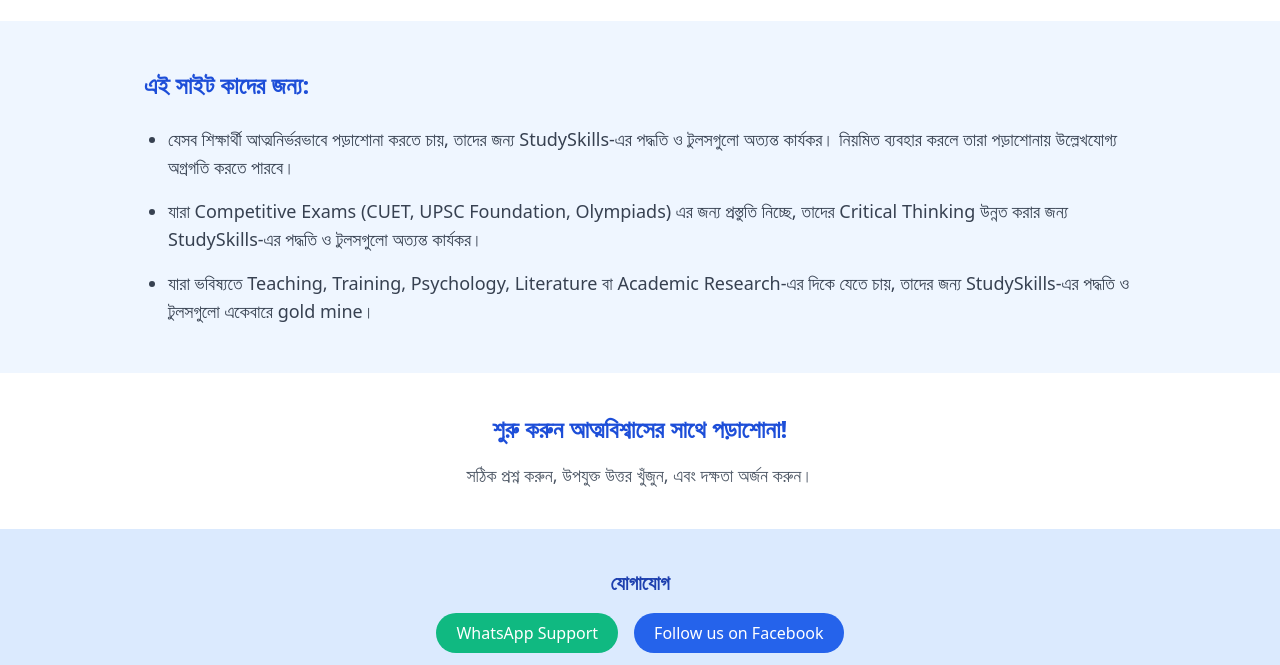
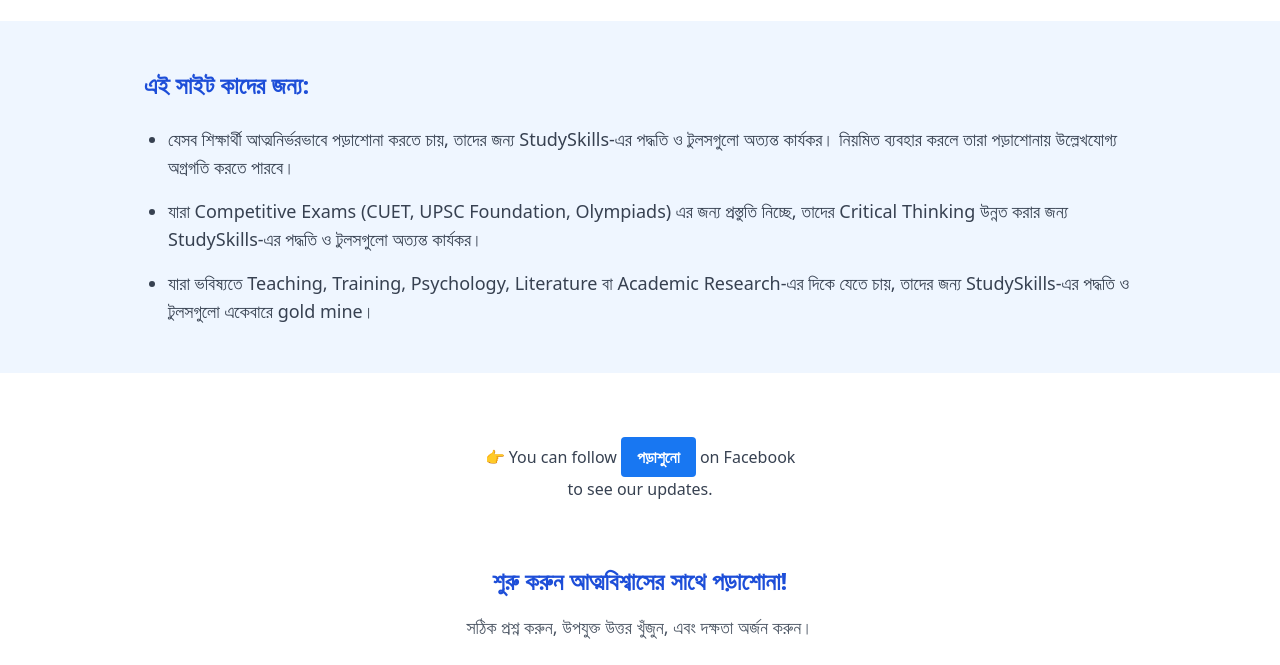
Before and after one commit to parashuno/home, a plain HTML site: page index.html in a window 1280 px wide. Shown: the part 135-800 px from the top of the page. Drawn offline with nearby package versions, Linux system fonts and the light colour scheme.

Commit message:
Update index.html

```diff
--- a/index.html
+++ b/index.html
@@ -31,6 +31,14 @@
 
   <!-- Call to Action -->
   <section class="py-10 bg-white text-center">
+    <p class="mt-6 text-base text-gray-700">
+  👉 You can follow
+  <a
+    href="https://www.facebook.com/studyskills9"
+    style="display: inline-block; background-color: #1877F2; color: white; padding: 8px 16px; border-radius: 4px; text-decoration: none; font-weight: bold;"
+    target="_blank">
+    পড়াশুনো</a> on Facebook<br /> to see our updates.</p>
+    <div style="padding-top: 40px;"> </div>
     <h2 class="text-2xl font-semibold mb-4 text-blue-700">শুরু করুন আত্মবিশ্বাসের সাথে পড়াশোনা!</h2>
     <p class="text-lg text-gray-600">সঠিক প্রশ্ন করুন, উপযুক্ত উত্তর খুঁজুন, এবং দক্ষতা অর্জন করুন।</p>
   </section>
```
